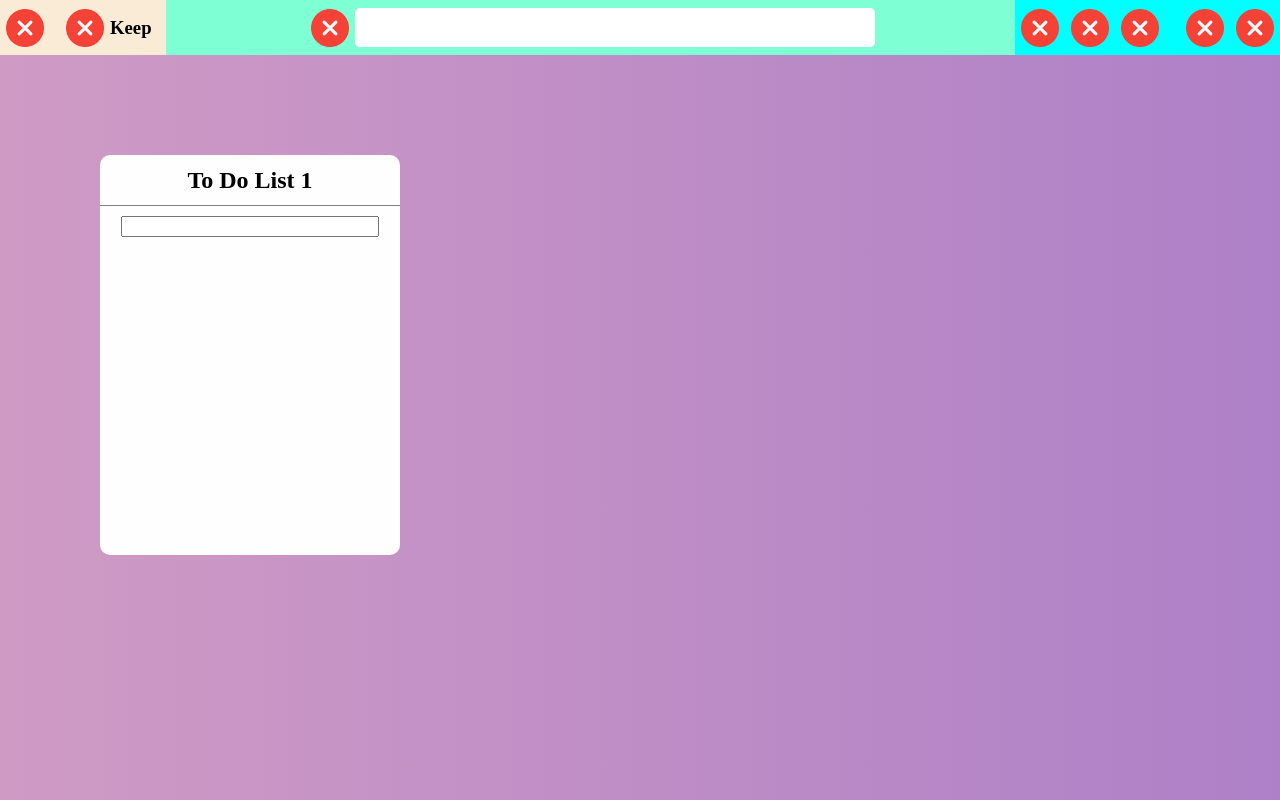
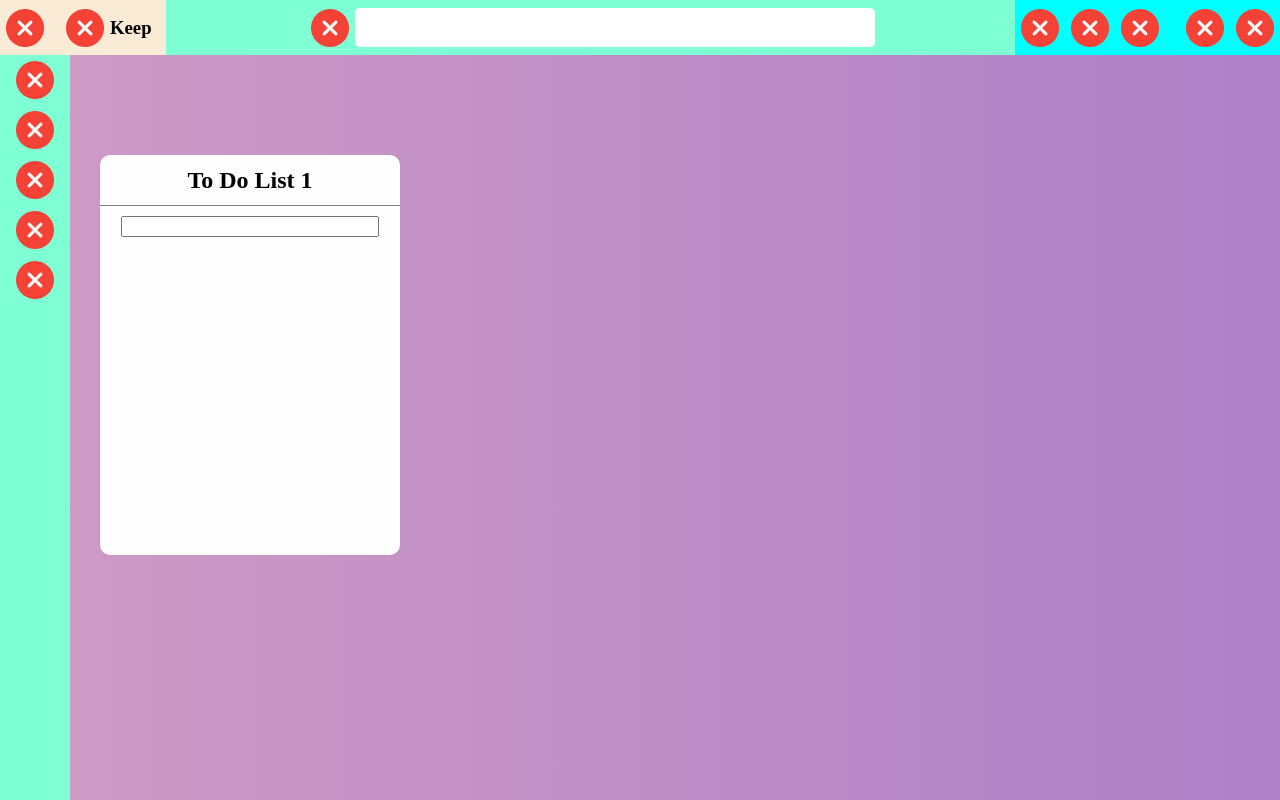
Before and after one commit to bheemeshmsd/POC, a React app: page / in a window 1280 px wide. Built offline with nearby package versions, Linux system fonts and the light colour scheme.

Commit message:
Side bar done

```diff
--- a/assests/styles.scss
+++ b/assests/styles.scss
@@ -1,6 +1,6 @@
-
 @use "../src/components/navbar/navbar";
 @use "../src/components/button-icon/buttonIcon";
+@use "../src//components/sidebar/sidebar";
 
 @import "mixins";
 
@@ -10,7 +10,7 @@ body {
     position: relative;
 }
 
-%rm-outline-border{
+%rm-outline-border {
     outline: none;
     border: none;
 }
@@ -24,7 +24,7 @@ body {
 .mainContainer {
     height: 100%;
     width: 100%;
-    @include flexbox-style($direction:column);
+    @include flexbox-style($justify:flex-start, $align:flex-start, $direction:column);
     background-image: linear-gradient(to right, #CF9BC5, #AE80C7);
 
     .addListButton {
@@ -42,13 +42,19 @@ body {
         }
     }
 
+    .mainContainerBody{
+        height: 100%;
+        width: 100%;
+        @include flexbox-style;
+    }
+
 }
 
 .wrapper {
     width: 100%;
     height: 100%;
     gap: 10px;
-    @include flexbox-style($justify:flex-start,$align:flex-start,$wrap:wrap);
+    @include flexbox-style($justify:flex-start, $align:flex-start, $wrap:wrap);
     min-height: 400px;
     min-width: 300px;
     overflow: scroll;
@@ -68,7 +74,7 @@ body {
     width: 300px;
     background-color: #FEFEFE;
     border-radius: 10px;
-    @include flexbox-style($justify:flex-start,$align:flex-start,$direction:column);
+    @include flexbox-style($justify:flex-start, $align:flex-start, $direction:column);
 }
 
 .listIconContainer {
@@ -108,6 +114,7 @@ body {
         right: 10px;
         top: 10px;
         background-color: transparent;
+
         img {
             height: 100%;
             width: 100%;
@@ -119,10 +126,11 @@ body {
     height: calc(100% - 50px);
     width: 100%;
     overflow: scroll;
-    @include flexbox-style($justify:flex-start,$align:center,$direction:column);
-    > input {
+    @include flexbox-style($justify:flex-start, $align:center, $direction:column);
+
+    >input {
         outline: none;
-        width:calc( 100% - 50px );
+        width: calc(100% - 50px);
     }
 }
 
@@ -201,7 +209,8 @@ body {
     .modalBody {
         height: calc(100% - 50px);
         width: 100%;
-        @include flexbox-style($justify:space-around,$direction:column);
+        @include flexbox-style($justify:space-around, $direction:column);
+
         input {
             width: 75%;
             margin: 0 10px;
--- a/src/App.js
+++ b/src/App.js
@@ -9,7 +9,8 @@ import { addArray, deleteArray } from "./redux/actions/listActions";
 import AddIcon from "../assests/icons/add.png";
 import ListComponent from "./components/list-component";
 const navBarList = listIconBuilder(IconTab, [list, todo]);
-import NavBar from "./components/navbar/navBar";
+import NavBar from "./components/navbar";
+import SideBar from "./components/sidebar";
 
 const IconArray = [{ src: list, tab: "list" }];
 
@@ -48,7 +49,9 @@ const App = () => {
         {/* <button className="addListButton" onClick={handleTodo}>
           <img src={AddIcon}></img>
         </button> */}
-        <NavBar/>
+        <NavBar />
+        <div className="mainContainerBody">
+          <SideBar />
           <div className="wrapper">
             {Array(todoListCount)
               .fill(0)
@@ -63,6 +66,7 @@ const App = () => {
           </div>
         </div>
       </div>
+    </div>
   );
 };
 
--- a/src/components/icon-tab/iconTab.jsx
+++ b/src/components/icon-tab/iconTab.jsx
@@ -2,7 +2,6 @@ import React from "react";
 import PropTypes from 'prop-types';
 
 const IconTab = ({imgUrl,handleTab}) => {
-
     return (<div className='listIconContainer' onClick={handleTab}>
             <img src={imgUrl}></img>
     </div>)
--- /dev/null
+++ b/src/components/sidebar/_sidebar.scss
@@ -0,0 +1,17 @@
+@import "../../../assests/mixins";
+
+.sideBarContainer{
+    @include flexbox-style($justify:flex-start,$align:flex-start,$direction:column);
+    height: calc(100% - 55px);
+    width: 50px;
+    background-color: aquamarine;
+    padding: 0 10px;
+    transition: ease-out 0.3ms;
+    position: absolute;
+    z-index: 2;
+    left: 0;
+}
+
+.hoverStyle{
+    width: 200px;
+}
--- /dev/null
+++ b/src/components/sidebar/index.js
@@ -0,0 +1,2 @@
+import SideBar from "./sideBar";
+export default SideBar;
--- /dev/null
+++ b/src/components/sidebar/sideBar.jsx
@@ -0,0 +1,37 @@
+import React, { useState } from "react";
+import ButtonIcon from "../button-icon";
+import Remove from "../../../assests/icons/remove.png";
+
+const SideBar = () => {
+  const [hover, setHover] = useState(false);
+
+  const handleMouseEnter = () => {
+    setHover(true);
+  };
+
+  const handleMouseLeave = () => {
+    setHover(false);
+  };
+
+  return (
+    <div className={hover ? "sideBarContainer hoverStyle" : "sideBarContainer"}>
+      <span onMouseEnter={handleMouseEnter} onMouseLeave={handleMouseLeave}>
+        <ButtonIcon iconUrl={Remove} />
+      </span>
+      <span onMouseEnter={handleMouseEnter} onMouseLeave={handleMouseLeave}>
+        <ButtonIcon iconUrl={Remove} />
+      </span>
+      <span onMouseEnter={handleMouseEnter} onMouseLeave={handleMouseLeave}>
+        <ButtonIcon iconUrl={Remove} />
+      </span>
+      <span onMouseEnter={handleMouseEnter} onMouseLeave={handleMouseLeave}>
+        <ButtonIcon iconUrl={Remove} />
+      </span>
+      <span onMouseEnter={handleMouseEnter} onMouseLeave={handleMouseLeave}>
+        <ButtonIcon iconUrl={Remove} />
+      </span>
+    </div>
+  );
+};
+
+export default SideBar;
```
Lines whose indentation alone changed are shown as unchanged.
